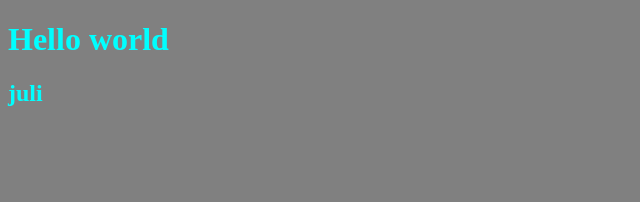
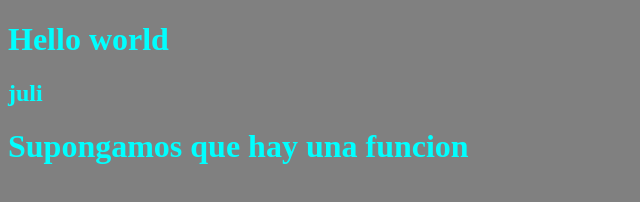
Before and after one commit to Agussangari/SPA_Js, a plain HTML site: page index.html in a window 1280 px wide. Shown: the whole page, without its empty margins (0-640 px from the left). Drawn offline with Linux system fonts and the light colour scheme.

Commit message:
add function

```diff
--- a/index.html
+++ b/index.html
@@ -12,6 +12,8 @@
     <h1>Hello world</h1>
     <h2>juli</h2>
 
+    <h1>Supongamos que hay una funcion</h1>
+
     <script src="main.js"></script>
 
 </body>
```
